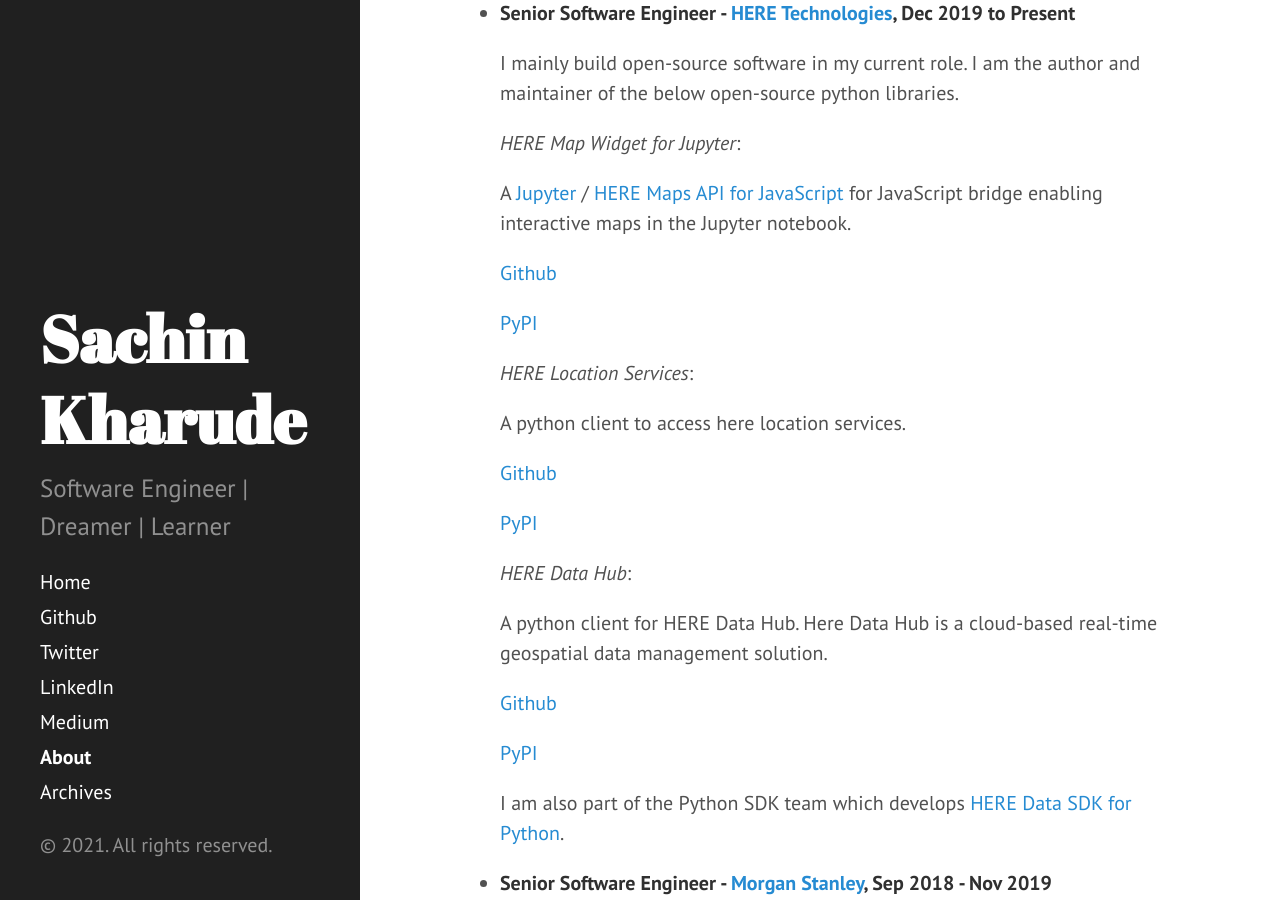
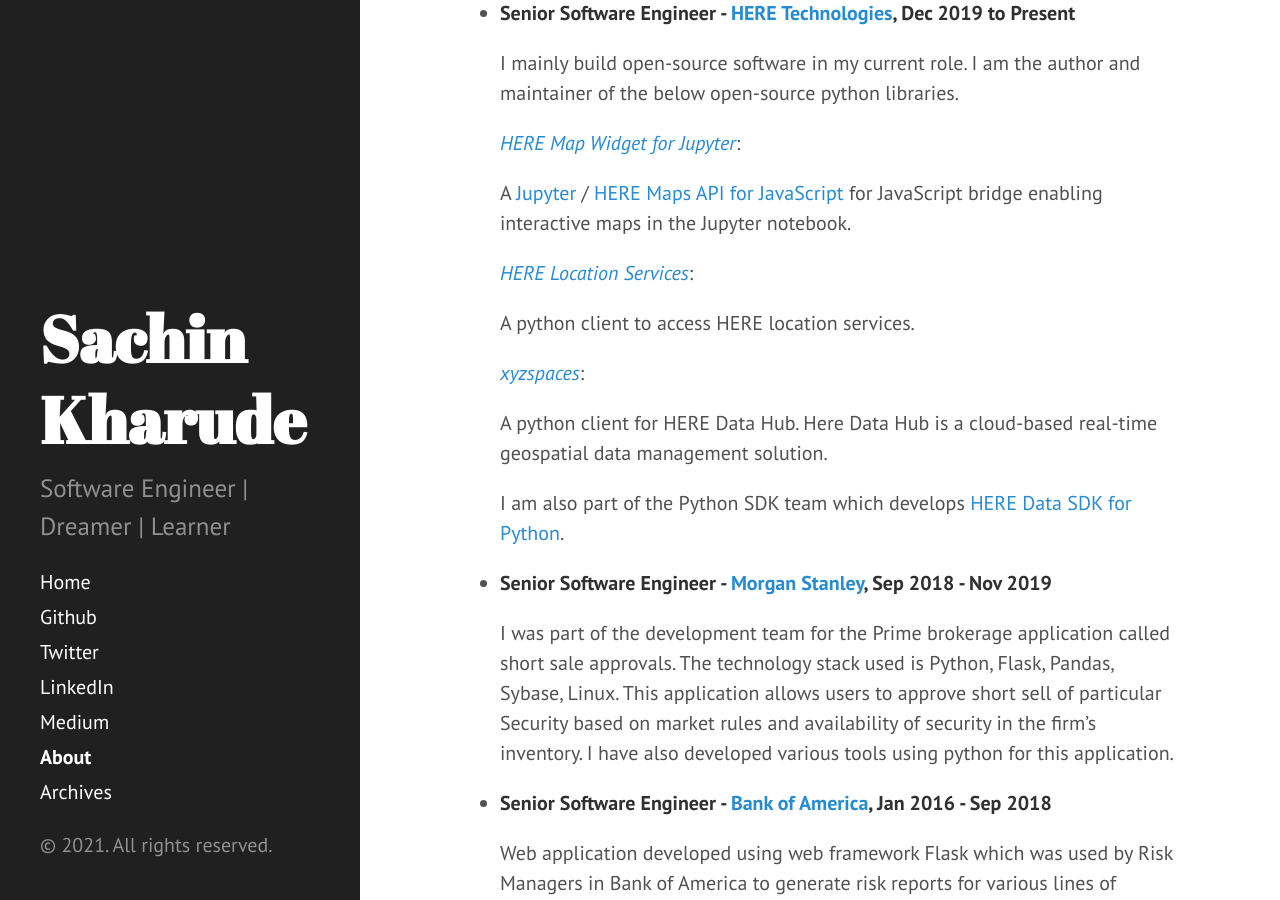
Before and after one commit to sackh/sackh.github.io, a Jekyll site: the page built from about.md, in a window 1280 px wide and 900 px high, scrolled down 2692 px. Built offline with Jekyll 4.4.1, drawn with Linux system fonts in a browser that asks for light colours; Markdown is read by kramdown in place of the engine named in the settings.

Commit message:
updates3
Signed-off-by: Kharude, Sachin <sachin.kharude@here.com>

```diff
--- a/about.md
+++ b/about.md
@@ -64,7 +64,7 @@ title: About
 
 - [Ipyleaflet](https://github.com/jupyter-widgets/ipyleaflet)
 
-  I have contributed features such as [Search Control](https://ipyleaflet.readthedocs.io/en/latest/api_reference/search_control.html)to this library along with bug fixes in other features. ipyleaflet is a Jupyter / Leaflet bridge enabling interactive maps in the Jupyter Notebooks.
+  I have contributed features such as [Search Control](https://ipyleaflet.readthedocs.io/en/latest/api_reference/search_control.html) to this library along with bug fixes in other features. ipyleaflet is a Jupyter / Leaflet bridge enabling interactive maps in the Jupyter Notebooks.
 
 - [leafmap](https://github.com/giswqs/leafmap)
 
@@ -81,29 +81,18 @@ title: About
 
   I mainly build open-source software in my current role. I am the author and maintainer of the below open-source python libraries.
 
-  *HERE Map Widget for Jupyter*:
+  *[HERE Map Widget for Jupyter](https://pypi.org/project/here-map-widget-for-jupyter/)*:
 
   A [Jupyter](https://jupyter.org/) / [HERE Maps API for JavaScript](https://developer.here.com/develop/javascript-api) for JavaScript bridge enabling interactive maps in the Jupyter notebook.
 
-  [Github](https://github.com/heremaps/here-map-widget-for-jupyter)
+  *[HERE Location Services]((https://pypi.org/project/here-location-services/))*:
 
-  [PyPI](https://pypi.org/project/here-map-widget-for-jupyter/)
+  A python client to access HERE location services.
 
-  *HERE Location Services*:
-
-  A python client to access here location services.
-
-  [Github](https://github.com/heremaps/here-location-services-python)
-
-  [PyPI](https://pypi.org/project/here-location-services/)
-
-  *HERE Data Hub*:
+  *[xyzspaces](https://pypi.org/project/xyzspaces/)*:
 
   A python client for HERE Data Hub. Here Data Hub is a cloud-based real-time geospatial data management solution.
 
-  [Github](https://github.com/heremaps/xyz-spaces-python)
-
-  [PyPI](https://pypi.org/project/xyzspaces/)
 
   I am also part of the Python SDK team which develops [HERE Data SDK for Python](https://developer.here.com/documentation/sdk-python-v2/dev_guide/index.html).
 
```
